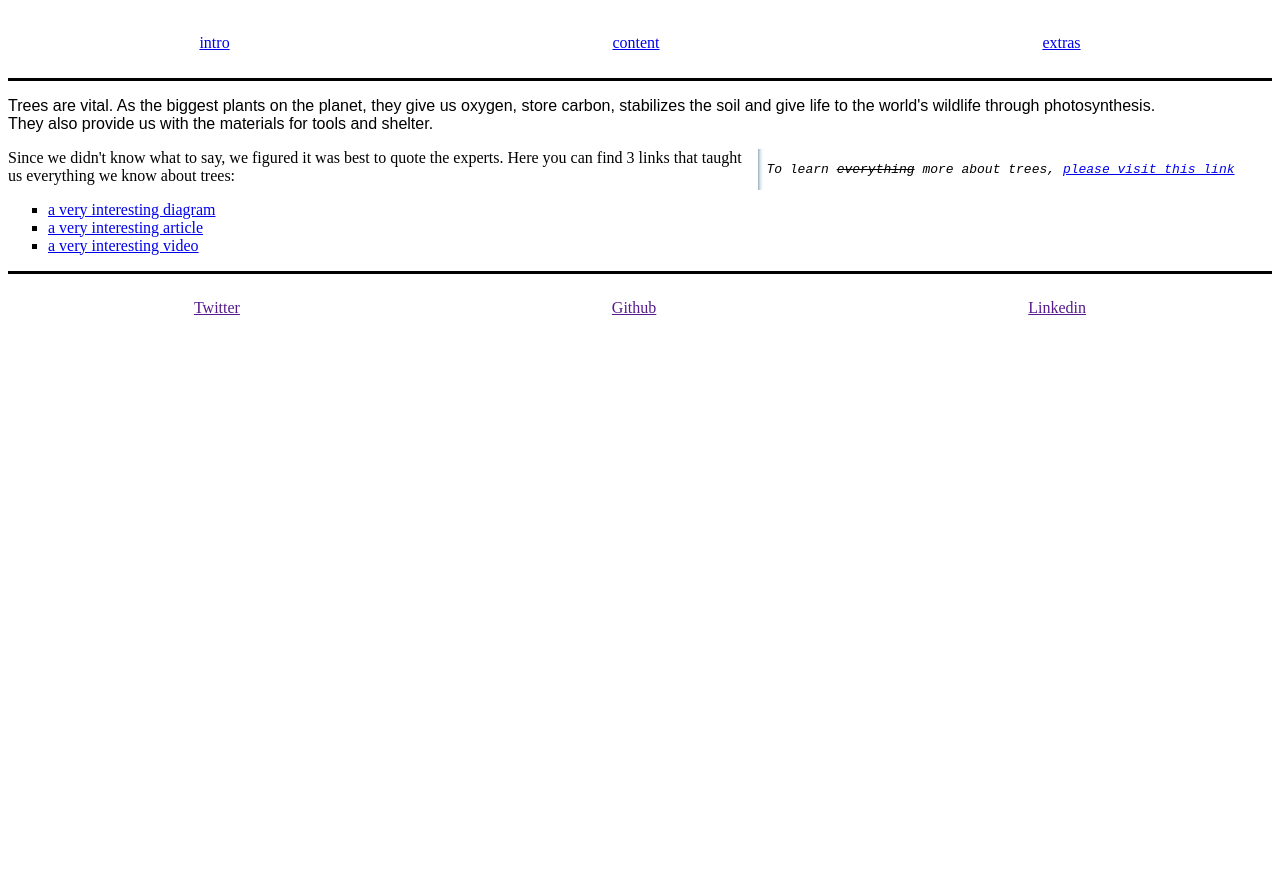
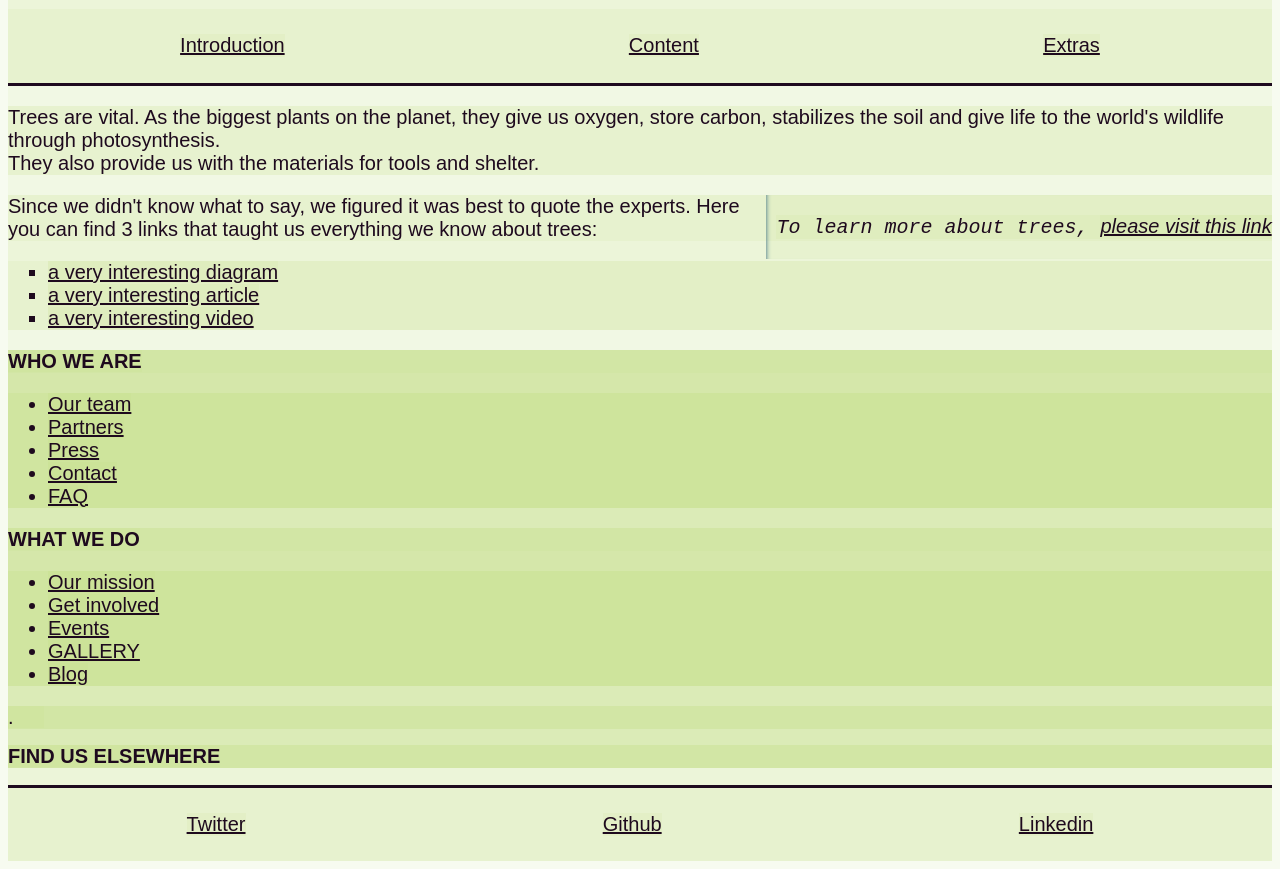
Before and after one commit to lab-brussels-1/All-About-Trees-Group-3, a website: page index.html in a window 1280 px wide. Shown: the part 134-1003 px from the top of the page. Before the commit the page ends 800 px from the top, so only its background shows below. Drawn offline with Linux system fonts and the light colour scheme.

Commit message:
modified the footer

```diff
--- a/index.html
+++ b/index.html
@@ -1,5 +1,6 @@
 <!DOCTYPE html>
 <html lang="en">
+
 <head>
     <meta charset="UTF-8" />
     <link rel="icon" type="image/svg+xml" href="./client/assets/favicon.ico" />
@@ -14,43 +15,29 @@
 
 <body>
     <header class="centered-items">
-      <img
-        class="bouncy-img"
-        src="./assets/happy-tree.jpeg"
-        alt="a smiling
-      tree"
-      />
+        <img class="bouncy-img" src="./assets/happy-tree.jpeg" alt="a smiling
+      tree" />
         <h1>All About Trees</h1>
-      <img
-        class="bouncy-img"
-        src="./assets/happy-tree.jpeg"
-        alt="a smiling
-      tree"
-      />
+        <img class="bouncy-img" src="./assets/happy-tree.jpeg" alt="a smiling
+      tree" />
     </header>
     <nav class="bottom-divider">
         <div class="spaced-items">
-        <a href="#summary-info">intro</a>
-        <a href="#main-info">content</a>
-        <a href="#extra-info">extras</a>
+            <a href="#summary-info">Introduction</a>
+            <a href="#main-info">Content</a>
+            <a href="#extra-info">Extras</a>
         </div>
     </nav>
     <section id="summary-info">
         <p class="fascinating-words">
-        Trees are vital. As the biggest plants on the planet, they give us
-        oxygen, store carbon, stabilizes the soil and give life to the world's
-        wildlife through photosynthesis.
-        <br />
-        They also provide us with the materials for tools and shelter.
+            Trees are vital. As the biggest plants on the planet, they give us oxygen, store carbon, stabilizes the soil and give life to the world's wildlife through photosynthesis.
+            <br /> They also provide us with the materials for tools and shelter.
         </p>
     </section>
     <aside id="extra-info" class="aside-info">
         <p class="aside-text">
-        To learn <s>everything</s> more about trees,
-        <a
-          href="https://www.woodlandtrust.org.uk/blog/2017/12/why-do-we-need-trees/"
-          target="_blank"
-          >please visit this link</a
+            To learn more about trees,
+            <a href="https://www.woodlandtrust.org.uk/blog/2017/12/why-do-we-need-trees/" target="_blank">please visit this link</a
         >
       </p>
     </aside>
@@ -83,8 +70,63 @@
       </ul>
     </article>
 
+    <footer id="colophon" class="site-footer fw-footer " itemscope="itemscope" itemtype="https://schema.org/WPFooter">
+      <div class="fw-footer-widgets footer-cols-4">
+      <div class="fw-inner">
+      <div class="fw-container">
+            <div class="fw-row">
+              <div class="fw-col-md-3 fw-col-sm-6">
+                <aside id="nav_menu-3" class="widget widget_nav_menu">
+                    <h2 class="widget-title"><span>WHO WE ARE</span></h2>
+                    <div class="menu-what-we-do-container">
+                        <ul id="menu-what-we-do" class="menu">
+                            <li id="#" class="#"><a href=>Our team</a></li>
+            <li id="#" class="#"><a href=>Partners</a></li>
+            <li id="#" class="#"><a href=>Press</a></li>
+            <li id="#" class="#"><a href=>Contact</a></li>
+            <li id="#" class="#"><a href=>FAQ</a></li>
+            </ul>
+            </div>
+    </aside>
+    </div>
+    <div class="fw-col-md-3 fw-col-sm-6">
+        <aside id="nav_menu-3" class="widget widget_nav_menu">
+            <h2 class="widget-title"><span>WHAT WE DO</span></h2>
+            <div class="menu-what-we-do-container">
+                <ul id="menu-what-we-do" class="menu">
+                    <li id="#" class="#"><a href=>Our mission</a></li>
+                    <li id="#" class="#"><a href=>Get involved</a></li>
+                    <li id="#" class="#"><a href=>Events</a></li>
+                    <li id="#" class="#"><a href="https://www.google.com/search?q=all+about+trees&hl=en&source=lnms&tbm=isch&sa=X&ved=2ahUKEwjx6OD1-t72AhXBlqQKHXxwDVwQ_AUoAXoECAMQAw&biw=1440&bih=744&dpr=1">GALLERY</a></li>
+                    <li id="#" class="#"><a href="https://en.wikipedia.org/wiki/Tree">Blog</a></li>
+                </ul>
+            </div>
+        </aside>
+    </div>
+    <div class="fw-col-md-3 fw-col-sm-6">
+        <aside id="text-6" class="widget widget_text">
+            <div class="textwidget"><span style="padding-right:30px;">.</span></div>
+        </aside>
+    </div>
+    <div class="fw-col-md-3 fw-col-sm-6">
+        <aside id="custom_html-4" class="widget_text widget widget_custom_html">
+            <h2 class="widget-title"><span>FIND US ELSEWHERE</span></h2>
+    </div>
+    </div>
+    </div>
+    </div>
+    </div>
+    <div class="fw-footer-middle fw-footer-menu-disable ">
+        <div class="fw-container ">
+        </div>
+    </div>
+
+    </aside>
+    <aside id=" custom_html-3 " class="widget_text widget widget_custom_html ">
+    </aside>
     <footer class="top-divider spaced-items">
         <a href="">Twitter</a> <a href="">Github</a> <a href="">Linkedin</a>
     </footer>
 </body>
+
 </html>
--- a/styles/something.css
+++ b/styles/something.css
@@ -1,5 +1,9 @@
-.fascinating-words {
+* {
+  box-sizing: border-box;
   font-family: fantasy;
+  background-color: #b9d8721a;
+  color: hsl(300, 49%, 8%);
+  font-size: 20px;
 }
 
 .interesting-things {
@@ -7,6 +11,7 @@
 }
 
 /* https://developer.mozilla.org/en-US/docs/Web/HTML/Element/aside */
+
 .aside-info {
   width: 40%;
   padding-left: 0.5rem;
@@ -14,6 +19,8 @@
   float: right;
   box-shadow: inset 5px 0 5px -5px #29627e;
   font-style: italic;
+  font-family: fantasy;
+  font-size: 20px;
 }
 
 .aside-text {
@@ -31,14 +38,28 @@
   justify-content: space-around;
   padding-top: 2%;
   padding-bottom: 2%;
+  font-family: fantasy;
 }
 
 .centered-items {
   display: flex;
   flex-direction: row;
-  justify-content: center;
+  justify-content: space-around;
+  align-content: center;
   padding-top: 2%;
   padding-bottom: 2%;
+  font-family: fantasy;
+  font-size: 20px;
+}
+
+.footer-items {
+  display: flex;
+  flex-direction: row;
+  justify-content: space-around;
+  align-content: center;
+  padding-top: 2%;
+  padding-bottom: 2%;
+  font-family: fantasy;
 }
 
 .top-divider {
@@ -46,6 +67,7 @@
 }
 
 /* https://www.developerdrive.com/8-simple-css-hover-effects/ */
+
 @keyframes bounce {
   0%,
   20%,
@@ -54,12 +76,10 @@
     -webkit-transform: translateY(0);
     transform: translateY(0);
   }
-
   40% {
     -webkit-transform: translateY(-20px);
     transform: translateY(-20px);
   }
-
   80% {
     -webkit-transform: translateY(-10px);
     transform: translateY(-10px);
```
Lines whose indentation alone changed are shown as unchanged.
